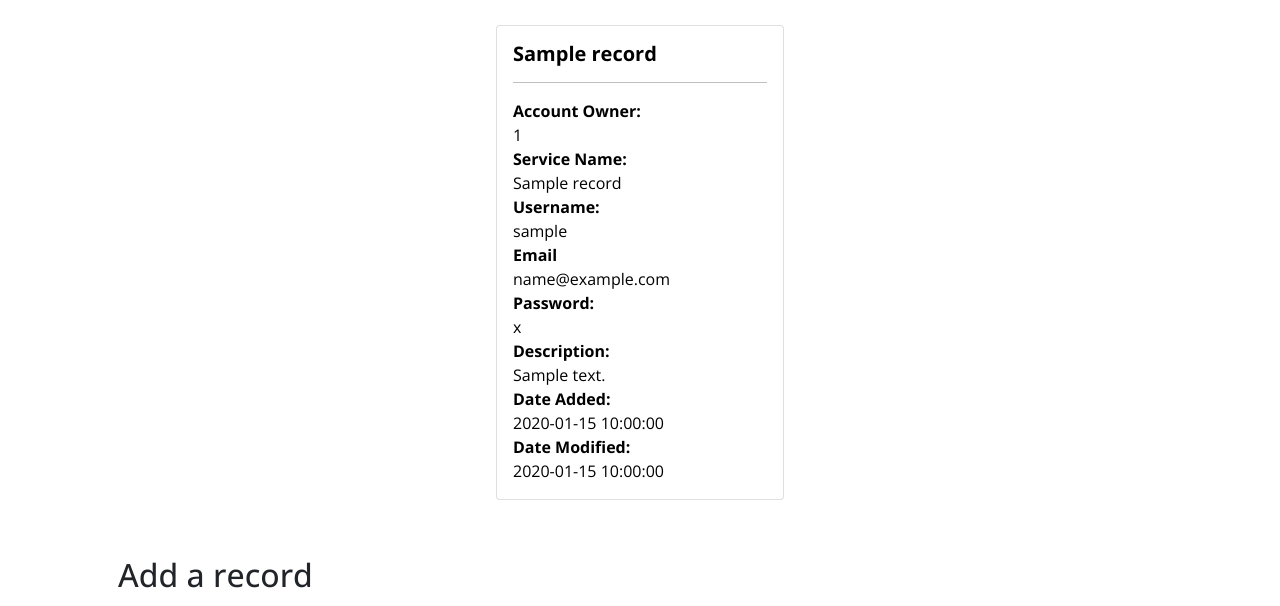
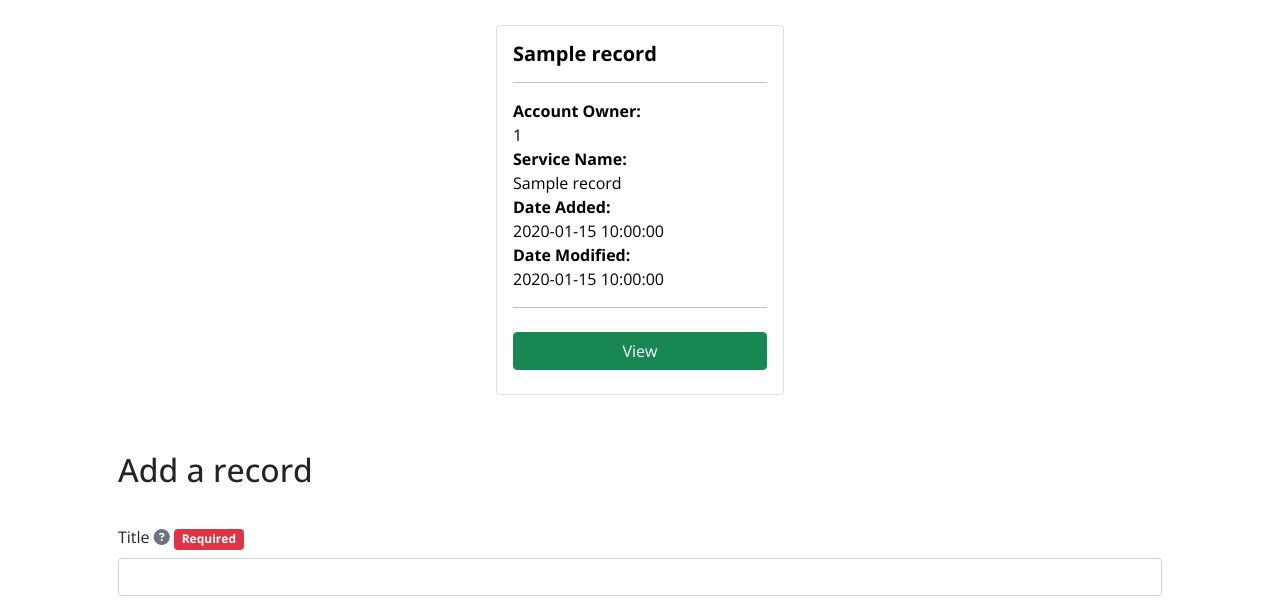
Before and after one commit to kingdeorayom/account-manager, a PHP site: page /src/pages/home.php in a window 1280 px wide. Shown: the part 402-1008 px from the top of the page. Run offline with PHP 8.4, Linux system fonts and the light colour scheme; the visitor is signed in with stand-in values (Sample User, id 1); tables that the repository leaves empty or names only in its code hold one stand-in row (values such as "Sample post"); some libraries are stand-ins or nearby versions.

Commit message:
add view button

```diff
--- a/src/pages/home.php
+++ b/src/pages/home.php
@@ -66,7 +66,7 @@ $pagecssVersion = filemtime('../../styles/custom/pages/home-style.css');
 
                             echo '<div class="col d-flex justify-content-center my-2">
                                     <a href="#" class="card-link">
-                                        <div class="card" style="width: 18rem;" id="' . $row['record_id'] . '">
+                                        <div class="card" style="width: 18rem;">
                                             <div class="card-body">
                                             <h5 class="card-title fw-bold">' . $row['record_title'] . '</h5>
                                             <hr>
@@ -75,19 +75,13 @@ $pagecssVersion = filemtime('../../styles/custom/pages/home-style.css');
                                                 <li> ' . $row['account_owner'] . '</li>
                                                 <li class="fw-bold">Service Name: </li>
                                                 <li> ' . $row['service_name'] . '</li>
-                                                <li class="fw-bold">Username: </li>
-                                                <li> ' . $row['username'] . '</li>
-                                                <li class="fw-bold">Email</li>
-                                                <li> ' . $row['email'] . '</li>
-                                                <li class="fw-bold">Password: </li>
-                                                <li> ' . $row['password'] . '</li>
-                                                <li class="fw-bold">Description: </li>
-                                                <li> ' . $row['description'] . '</li>
                                                 <li class="fw-bold">Date Added: </li>
                                                 <li> ' . $row['date_added'] . '</li>
                                                 <li class="fw-bold">Date Modified: </li>
                                                 <li> ' . $row['date_modified'] . '</li>
                                             </ul>
+                                            <hr>
+                                            <button class="btn btn-success w-100 my-2">View</button>
                                             </div>
                                         </div>
                                     </a>
```
